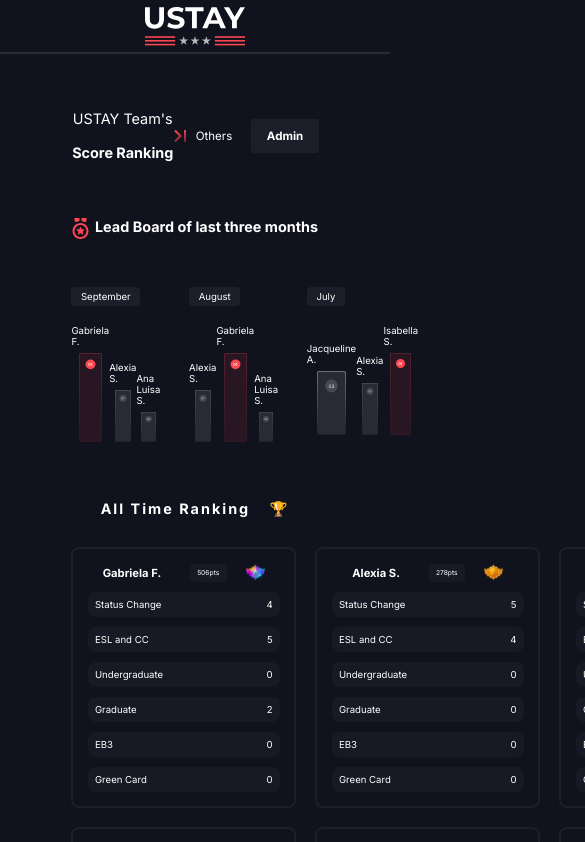
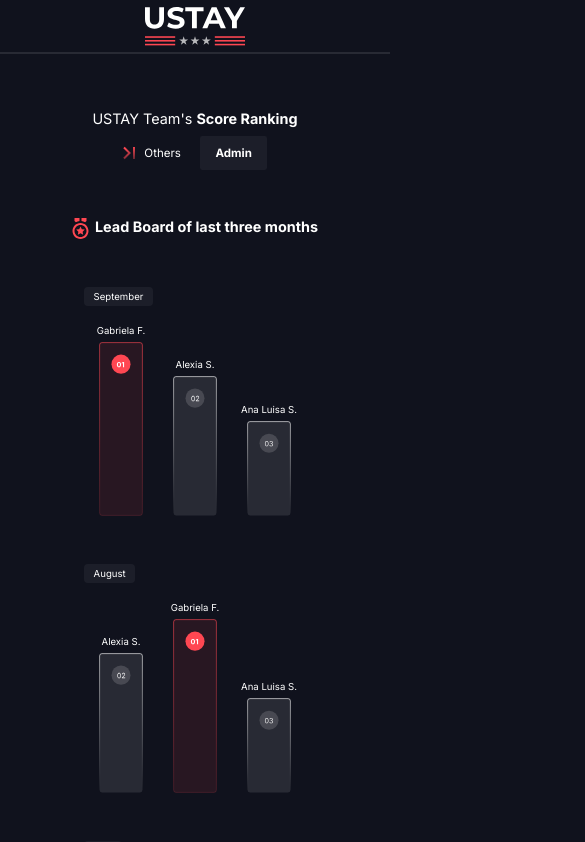
Before and after one commit to joaodk3/USTAY-Awards-Dashboard, a React (Vite) app: page / in a window 390 px wide. Shown: the top 842 px of the page, 585 px wide, since content can reach past the window. Built offline with nearby package versions, Linux system fonts and the light colour scheme.

Commit message:
made responsive for mobile

```diff
--- a/src/components/cards.jsx
+++ b/src/components/cards.jsx
@@ -5,12 +5,13 @@ export function Card() {
     return (
 
         <div className={styles.cards}>
+
             <div className={styles.cardHeader}>
                 <h2> All Time Ranking </h2>
                 <span> 🏆 </span>
             </div>
 
-            <div>
+            <div className={styles.cardsContent}>
                 <div className={styles.firstRowCards}>
                     <SingleCard
                         userName = "Gabriela F."
--- a/src/components/cards.module.css
+++ b/src/components/cards.module.css
@@ -1,13 +1,3 @@
-.firstRowCards, .secondRowCards, .thirdRowCards {
-    display: flex;
-    justify-content: space-evenly;
-    gap: 2rem;
-}
-
-.secondRowCards, .thirdRowCards {
-    margin-top: 2rem;
-}
-
 .cardHeader {
     display: flex;
     justify-content: center;
@@ -18,6 +8,8 @@
     gap: 2rem;
 }
 
-.cardHeader span {
-    font-size: 1.5rem;
+.cardsContent {
+    display: flex;
+    justify-content: space-evenly;
+    flex-wrap: wrap;
 }
--- a/src/components/header.module.css
+++ b/src/components/header.module.css
@@ -43,3 +43,12 @@
     margin-left: 1rem;
     font-size: 1.2rem;
 }
+
+@media (max-width: 800px) {
+    .headerContainer {
+        display: flex;
+        flex-direction: column;
+        justify-content: center;
+        align-items: center;
+    }
+}
--- a/src/components/leadBoard.module.css
+++ b/src/components/leadBoard.module.css
@@ -1,6 +1,7 @@
 .leadBoard {
     display: flex;
     justify-content: space-between;
+    align-items: center;
     margin-top: 3rem;
     gap: 3rem;
 }
@@ -63,3 +64,14 @@
     }
 
 }
+
+@media (max-width: 800px) {
+    .leadBoard {
+        display: flex;
+        flex-direction: column;
+        justify-content: center;
+        align-items: center;
+        margin-top: 3rem;
+        gap: 3rem;
+    }
+}
--- a/src/components/singleCard.module.css
+++ b/src/components/singleCard.module.css
@@ -1,58 +1,38 @@
-.row {
-    width: fit-content;
-}
-
 .card {
     border: 2px solid #FFFFFF0D;
     border-radius: 8px;
     padding: 1.5rem;
+    margin-top: 2rem;
+    width: 18rem;
 }
+
 .cardHeader {
     display: flex;
+    align-items: center;
     justify-content: center;
-    align-items: center;
-    width: 20rem;
-    gap: 2rem;
-}
-
-.cardHeader img {
-    width: 3rem;
-    height: 3rem;
+    gap:1rem;
 }
 
 .cardHeader span {
     padding: 0.75rem;
-    width: fit-content;
-    height: 1.875rem;
     font-size: 0.7rem;
-    border-radius: 4px;
-    display: flex;
-    justify-content: center;
-    align-items: center;
-    margin-left: 1rem;
+    border-radius: 8px;
     background-color: #171924;
+}
+
+.cardHeader img {
+    width: 2rem;
+}
+
+.services {
+    margin-top: 1rem;
 }
 
 .services div {
     display: flex;
     justify-content: space-between;
-    align-items: center;
-    margin: 0 auto;
-    width: 100%;
-    margin-top: 1rem;
     padding: 0.75rem;
+    background-color: #171924;
     border-radius: 8px;
-    background-color: #171924;
+    margin-top: 0.5rem;
 }
-
-.services span {
-    background-color: #171924;
-}
-
-
-@media (max-width: 1470px) {
-    .cardHeader img {
-        width: 2rem;
-        height: 2rem;
-    }
-}
```
